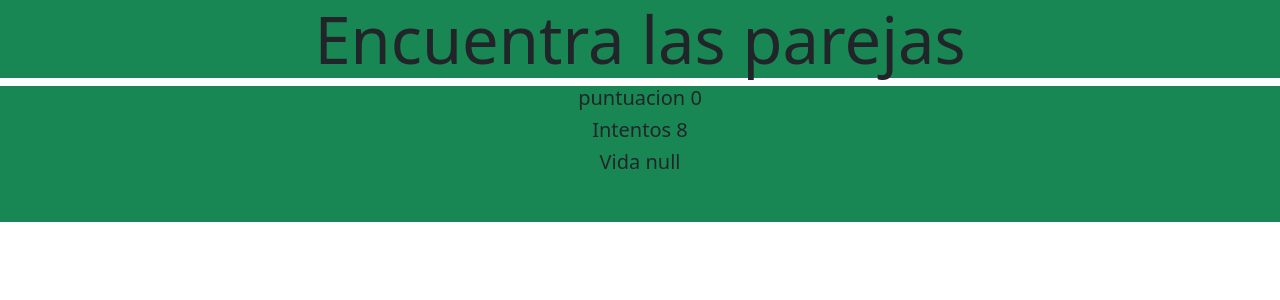
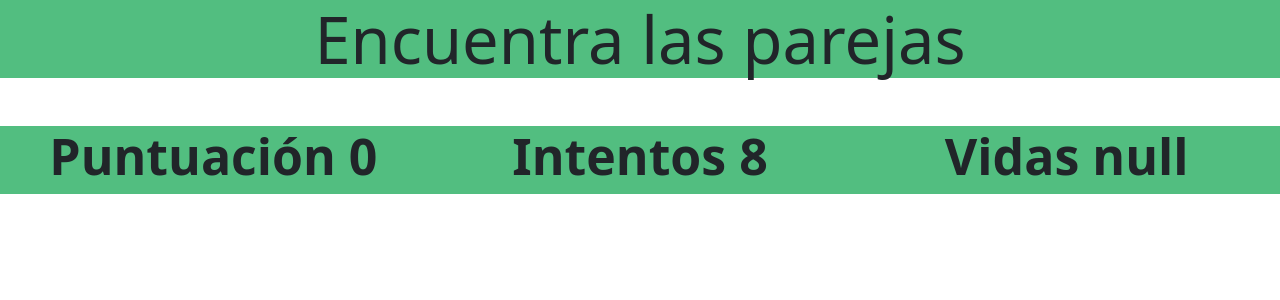
Before and after one commit to RubenCastFer/proyectoJuego, a PHP site: page /views/cartasView.php in a window 1280 px wide. Shown: the top 300 px of the page. Run offline with PHP 8.4, Linux system fonts and the light colour scheme.

Commit message:
cambios en vista cartas

```diff
--- a/js/cartas.js
+++ b/js/cartas.js
@@ -22,13 +22,13 @@ $(function () {
 
 
     var mostrarVida = document.getElementById("vidas");
-    mostrarVida.innerHTML = "Vida " + vida;
+    mostrarVida.innerHTML = "Vidas " + vida;
 
     var mostrarIntentos = document.getElementById("intentos");
     mostrarIntentos.innerHTML = "Intentos " + intentos;
 
     var liPunt = document.getElementById("puntuacion");
-    liPunt.innerHTML = "puntuacion " + puntuacion;
+    liPunt.innerHTML = "Puntuación " + puntuacion;
 
     var parametros = {
         nivel: nivel,
@@ -52,7 +52,7 @@ $(function () {
 
             for (let i = 0; i < json.length; i++) {
 
-                var div2 = $("<div>", { "class": " col-2 mb-4 mt-4 card-grid" });
+                var div2 = $("<div>", { "class": " col col-lg-2 col-md-4 mb-4 mt-4 card-grid" });
                 div1.append(div2);
 
                 var divImg1 = $("<div>", { "class": "frente tam oculto" })
@@ -98,7 +98,7 @@ $(function () {
 
                                     liPunt = document.getElementById("puntuacion");
                                     puntuacion += 100;
-                                    liPunt.innerHTML = "puntuacion " + puntuacion;
+                                    liPunt.innerHTML = "Puntuación " + puntuacion;
 
                                     if (puntuacion == cantidad) {
                                         //no esta saltando
--- a/models/juegoModel.php
+++ b/models/juegoModel.php
@@ -78,8 +78,8 @@ function updatePuntuacionUser($usuario, $puntuacion)
     $db = null;
 }
 
-$nivel=$_POST["nivel"];
-// $nivel = 1;
+//$nivel=$_POST["nivel"];
+ $nivel = 2;
 //rellenar array con fotos
 $nivel1 = [
     [
--- a/views/cartasView.php
+++ b/views/cartasView.php
@@ -19,6 +19,8 @@
             font-size: 65px;
         }
 
+
+
         .col-12 {
             text-align: center;
 
@@ -26,8 +28,8 @@
 
         /* pregurntar a carlos el tamaño del div de las img */
         .tam {
-            height: 100px;
-            width: 150px;
+            height: 150px;
+            width: 300px;
         }
 
         .oculto {
@@ -46,6 +48,19 @@
 
         footer {
             text-align: center;
+            background-color: #52BE80;
+
+        }
+
+        h4 {
+            align-items: center;
+            justify-content: center;
+            font-size: 50px;
+            font-weight: bold;
+        }
+
+        header {
+            background-color: #52BE80;
         }
 
         @keyframes rotate {
@@ -63,6 +78,8 @@
             font-size: 50px;
             display: none;
         }
+
+
     </style>
     <script>
         $(document).ready(function() {
@@ -79,34 +96,34 @@
         });
     </script>
 
+
 </head>
 
 <body>
-    <header class="container-fluid bg-success">
+    <header class="container-fluid ">
         <div class="col-12 ">
             <h1>Encuentra las parejas</h1>
             <div id="flip">Jornadas Culturales Día de Andalucía</div>
         </div>
 
     </header>
-    <div class="container" id="mostrar">
+    <div class="container-fluid mr-5 mr-lg-4" id="mostrar">
 
     </div>
-    <footer class="container-fluid bg-success">
-        <div class="row">
-            <ul class="" style="list-style-type: none">
-                <li>
-                    <h5 name="puntuacion" id="puntuacion">Puntuacion</h5>
-                </li>
-                <li>
-                    <h5 id="intentos">Intentos</h5>
-                </li>
-                <li>
-                    <h5 id="vidas">Vidas</h5>
-                </li>
-            </ul>
+    <p id="nivel" style="visibility: hidden;">1</p>
+    <footer class="container-fluid ">
+        <div class="row ">
+            <div class="col pie">
+                <h4 name="puntuacion" id="puntuacion">Puntuación</h4>
+            </div>
+            <div class="col pie">
+                <h4 id="intentos">Intentos</h4>
+            </div>
+            <div class="col pie">
+                <h4 id="vidas">Vidas</h4>
+            </div>
         </div>
-        <p id="nivel" style="visibility: hidden;">1</p>
+
     </footer>
 </body>
 
```
